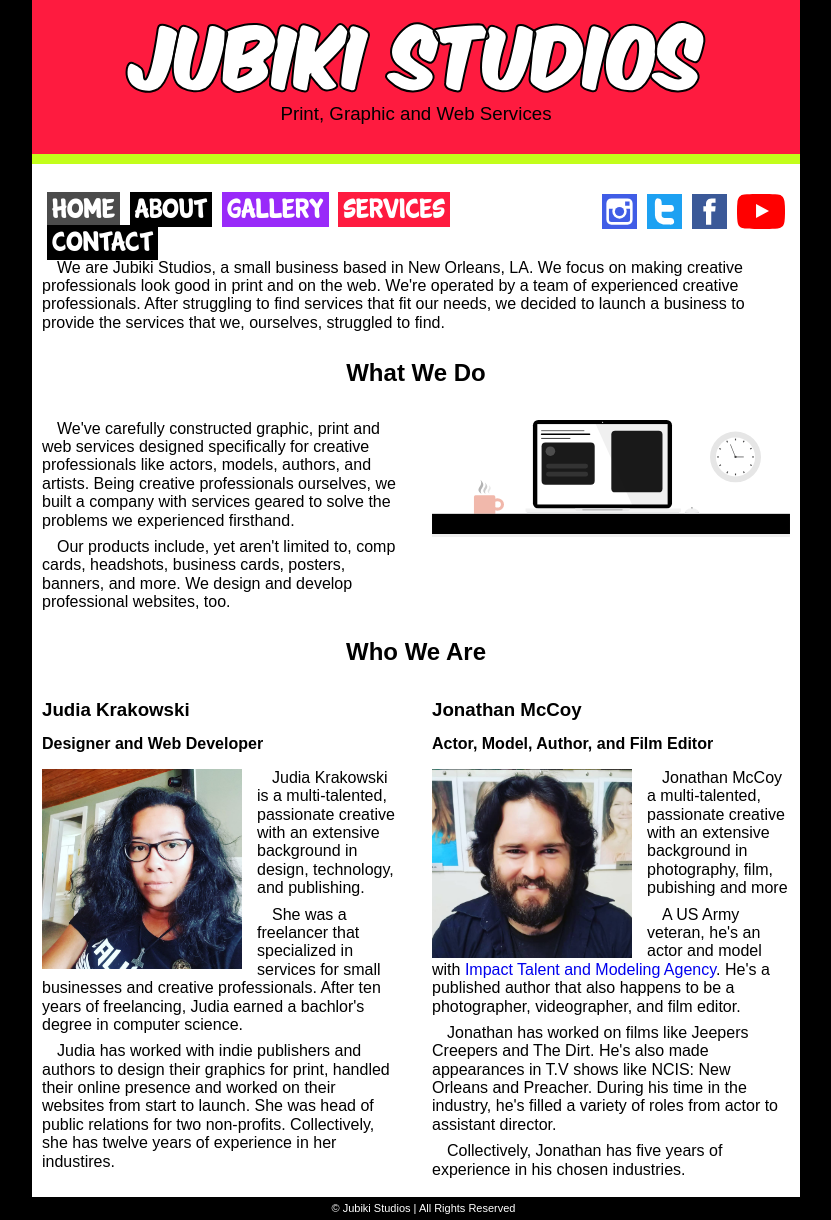
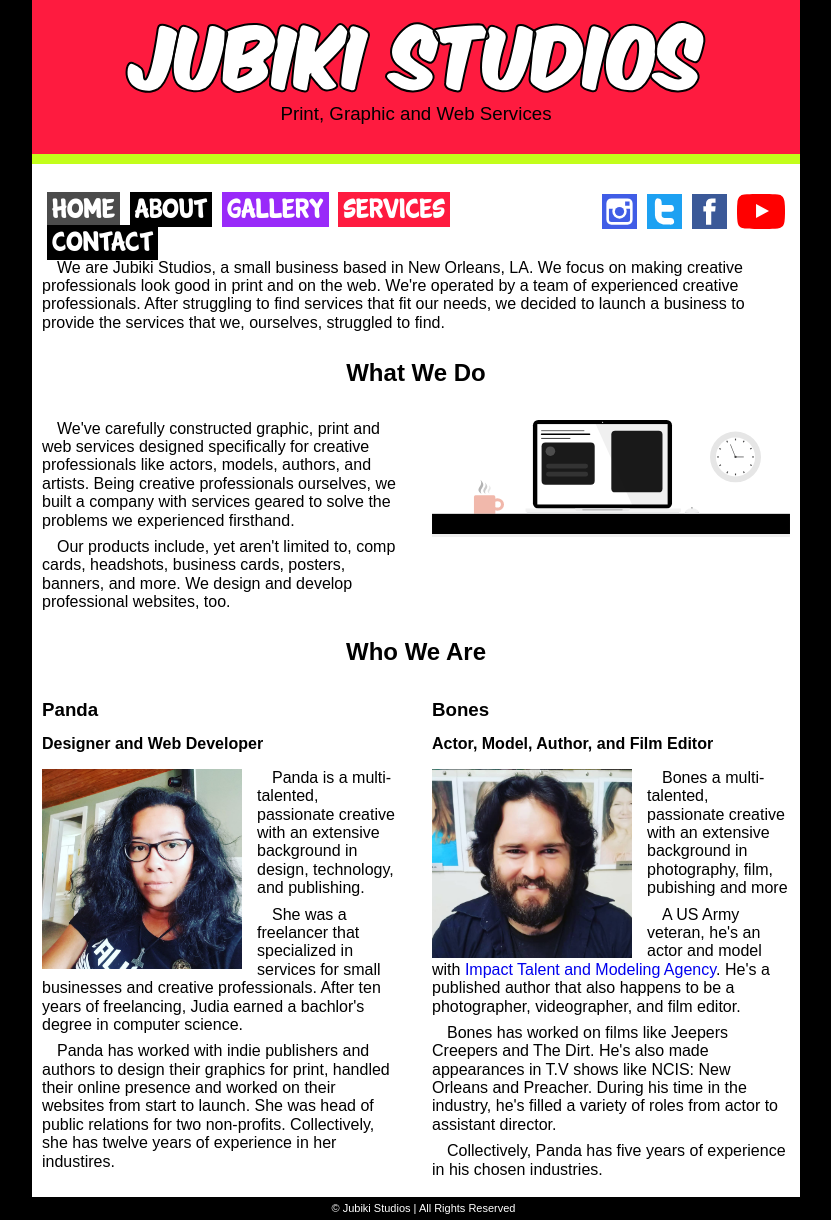
Before and after one commit to jubikistudios/jubikistudios.github.io, a Jekyll site: the page built from about.html, in a window 1280 px wide. Shown: the whole page, without its empty margins (224-1055 px from the left). Built offline with Jekyll 4.4.1, drawn with Linux system fonts in a browser that asks for light colours.

Commit message:
Name > Nicknames

```diff
--- a/about.html
+++ b/about.html
@@ -40,18 +40,18 @@ title: About
 
 <div class="row">
     <div class="col-xs-12 col-md-6 col-lg-6">
-        <h3>Judia Krakowski</h3>
+        <h3>Panda</h3>
         <h5>Designer and Web Developer</h5>
-        <p><img src="{{ site.url }}/img/judia.jpg" align="left" style="width: 200px; margin-right: 15px;"> Judia Krakowski is a multi-talented, passionate creative with an extensive background in design, technology, and publishing.</p>
+        <p><img src="{{ site.url }}/img/judia.jpg" align="left" style="width: 200px; margin-right: 15px;"> Panda is a multi-talented, passionate creative with an extensive background in design, technology, and publishing.</p>
         <p>She was a freelancer that specialized in services for small businesses and creative professionals. After ten years of freelancing, Judia earned a bachlor's degree in computer science.</p>
-        <p>Judia has worked with indie publishers and authors to design their graphics for print, handled their online presence and worked on their websites from start to launch. She was head of public relations for two non-profits. Collectively, she has twelve years of experience in her industires.</p>
+        <p>Panda has worked with indie publishers and authors to design their graphics for print, handled their online presence and worked on their websites from start to launch. She was head of public relations for two non-profits. Collectively, she has twelve years of experience in her industires.</p>
     </div>
     <div class="col-xs-12 col-md-6 col-lg-6">
-        <h3>Jonathan McCoy</h3>
+        <h3>Bones</h3>
         <h5>Actor, Model, Author, and Film Editor</h5>
-        <p><img src="{{ site.url }}/img/jon.png" align="left" style="width: 200px; margin-right: 15px;"><p>Jonathan McCoy a multi-talented, passionate creative with an extensive background in photography, film, pubishing and more</p>
+        <p><img src="{{ site.url }}/img/jon.png" align="left" style="width: 200px; margin-right: 15px;"><p>Bones a multi-talented, passionate creative with an extensive background in photography, film, pubishing and more</p>
         <p>A US Army veteran, he's an actor and model with <a href="http://www.impactmta.com/" target="_blank">Impact Talent and Modeling Agency</a>. He's a published author that also happens to be a photographer, videographer, and film editor.</p>
-        <p>Jonathan has worked on films like Jeepers Creepers and The Dirt. He's also made appearances in T.V shows like NCIS: New Orleans and Preacher. During his time in the industry, he's filled a variety of roles from actor to assistant director. </p>
-        <p>Collectively, Jonathan has five years of experience in his chosen industries.</p>
+        <p>Bones has worked on films like Jeepers Creepers and The Dirt. He's also made appearances in T.V shows like NCIS: New Orleans and Preacher. During his time in the industry, he's filled a variety of roles from actor to assistant director. </p>
+        <p>Collectively, Panda has five years of experience in his chosen industries.</p>
     </div>
 </div>
```
